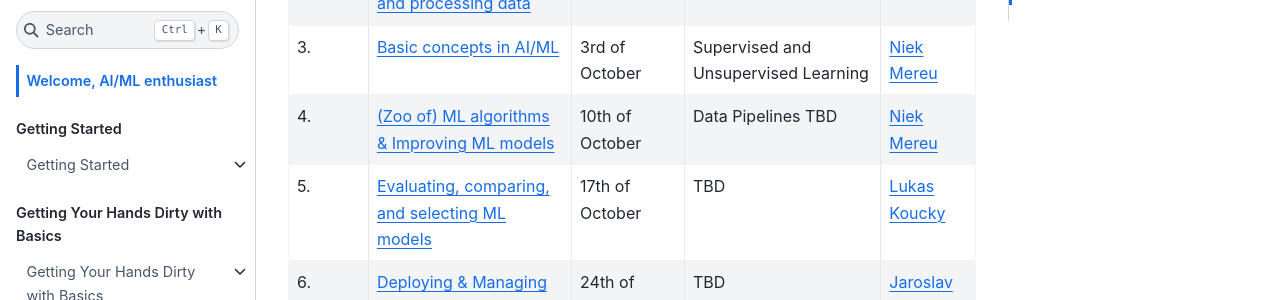
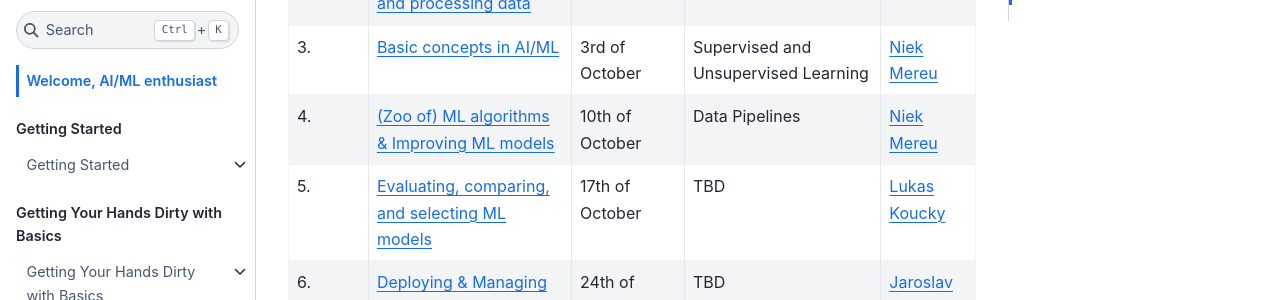
Before and after one commit to strvcom/ds-academy, a Jupyter Book: the page built from lectures/intro.md, in a window 1280 px wide and 900 px high, scrolled down 1594 px. Shown: the part 154-454 px from the top of the window. Built offline with Jupyter Book 1.0.4 settings and Sphinx 7.4.7 and the Sphinx Book theme 1.1.4, drawn with Linux system fonts in a browser that asks for light colours; pages that are not in the unit, such as notebooks, are missing from menus.

Commit message:
bug: small text bug in intro

```diff
--- a/lectures/intro.md
+++ b/lectures/intro.md
@@ -50,7 +50,7 @@ an appropriate mentor.
 | 1.     | [Getting Your Hands Dirty with Basics](01_lecture/intro.md)  | 19th of September | Basics of Python and end-to-end motivational ML example | [Jan Maly](https://www.linkedin.com/in/jan-maly/)                              |
 | 2.     | [Understanding, extracting, sourcing, and processing data]() | 26th of September | TBD                                                     | [Jan Maly](https://www.linkedin.com/in/jan-maly/)                              |
 | 3.     | [Basic concepts in AI/ML](03_lecture/intro.md)               | 3rd of October    | Supervised and Unsupervised Learning                    | [Niek Mereu](https://www.linkedin.com/in/niek-mereu-55864a6b/)                 |
-| 4.     | [(Zoo of) ML algorithms & Improving ML models]()             | 10th of October   | Data Pipelines TBD                                                     | [Niek Mereu](https://www.linkedin.com/in/niek-mereu-55864a6b/)                 |
+| 4.     | [(Zoo of) ML algorithms & Improving ML models]()             | 10th of October   | Data Pipelines                                                      | [Niek Mereu](https://www.linkedin.com/in/niek-mereu-55864a6b/)                 |
 | 5.     | [Evaluating, comparing, and selecting ML models]()           | 17th of October   | TBD                                                     | [Lukas Koucky](https://www.linkedin.com/in/lukaskoucky/)                       |
 | 6.     | [Deploying & Managing an AI solution in production]()        | 24th of October   | TBD                                                     | [Jaroslav Bezdek](https://www.linkedin.com/in/jaroslav-bezd%C4%9Bk-66b813124/) |
 | 7.     | [Demo Day]()                                                 | 31st of October   | Presenting your project to others                       | NA                                                                             |
```
